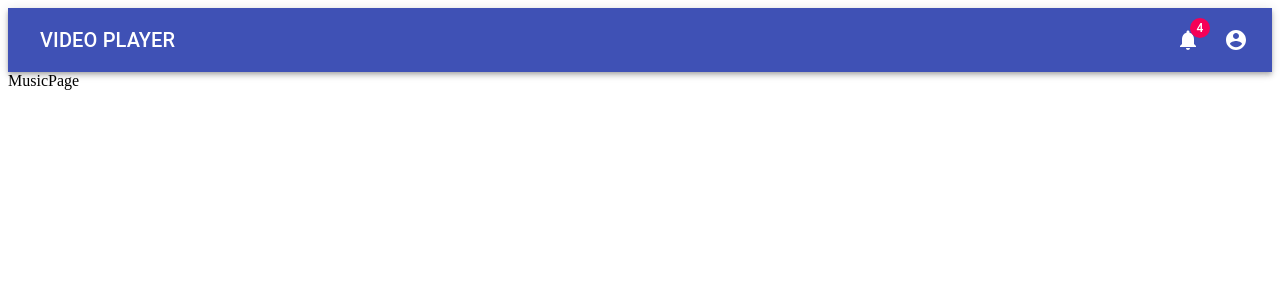
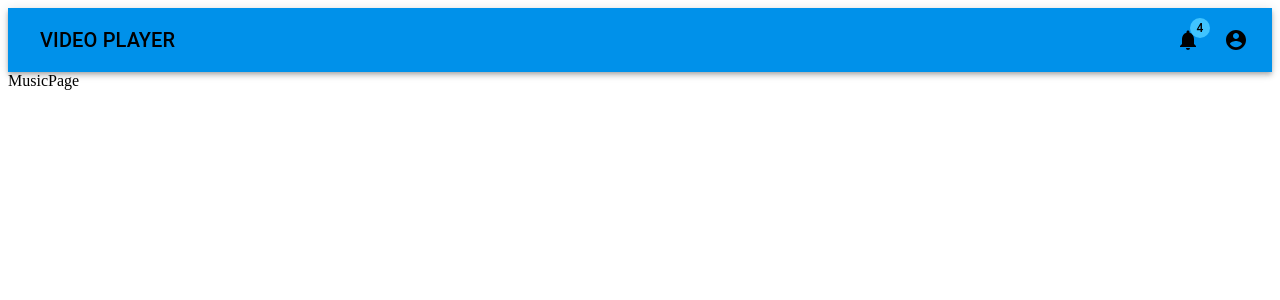
Before and after one commit to pedrovitors/Projeto-FullStack-Frontend, a React (Create React App) app: page / in a window 1280 px wide. Shown: the top 300 px of the page. Built offline with nearby package versions, Linux system fonts and the light colour scheme.

Commit message:
Added Material-UI theme

```diff
--- a/src/App.js
+++ b/src/App.js
@@ -1,11 +1,13 @@
 import React from "react"
 import Router from "./routes/Router"
+import theme from "./constants/theme";
+import { ThemeProvider } from '@material-ui/core/styles'
 
 const App = () => {
   return (
-    <div>
+    <ThemeProvider theme={theme}>
        <Router/>
-    </div>
+    </ThemeProvider>
   )
 }
 
```
